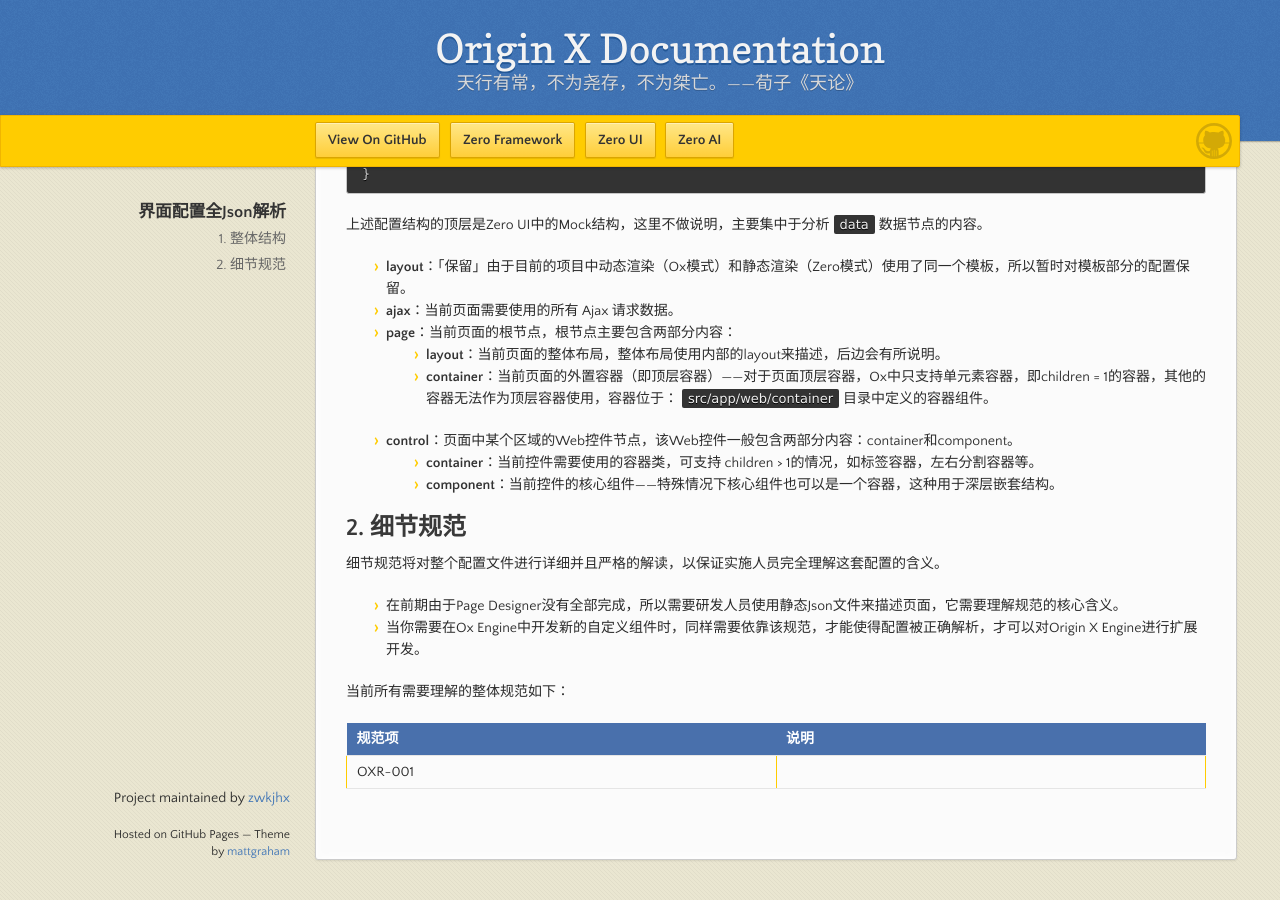
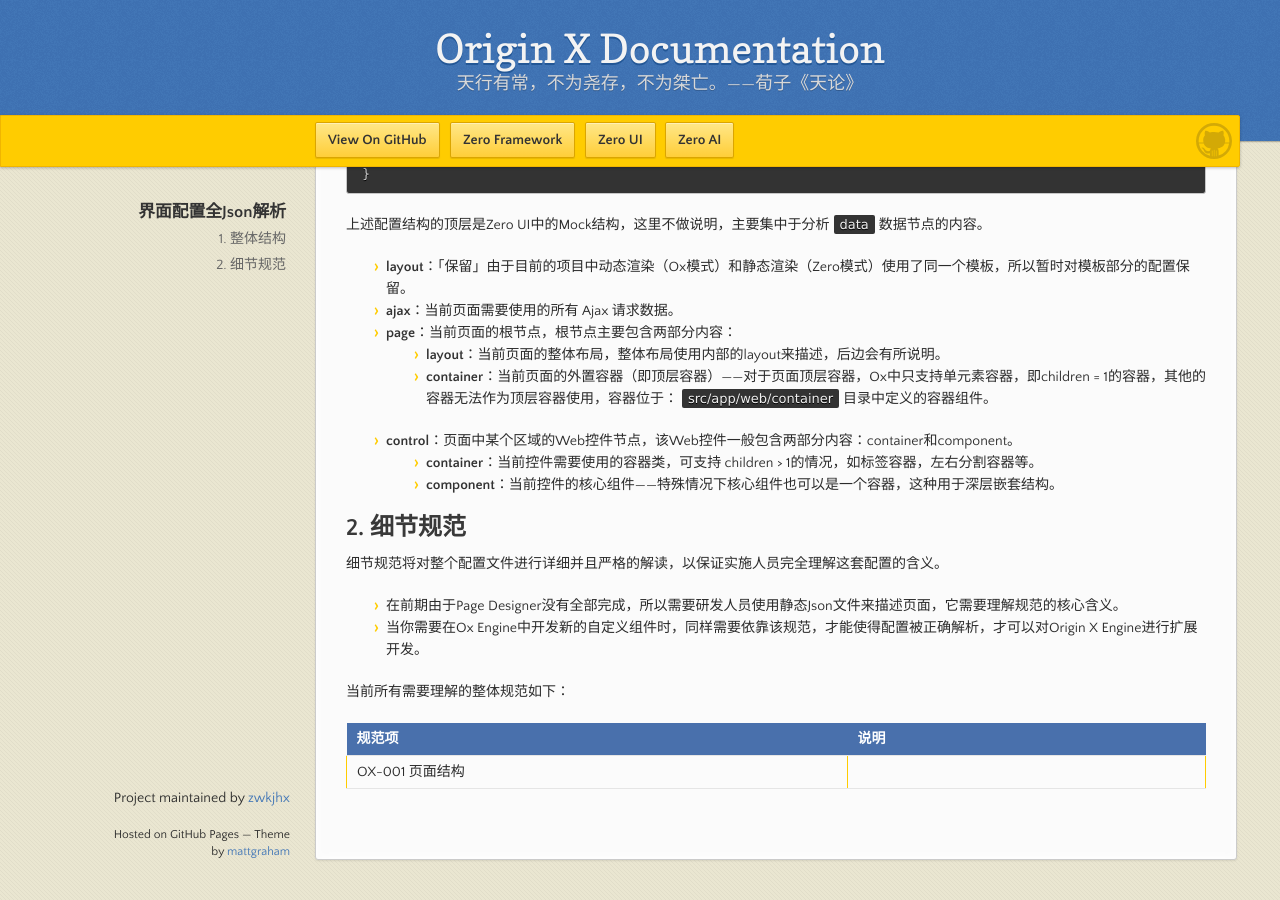
Before and after one commit to zwkjhx/ox-doc, a Jekyll site: the page built from specification/3-origin-xgui-fan/spo-001-jie-mian-pei-zhi-quan-json-jie-xi.md, in a window 1280 px wide and 900 px high, scrolled down 668 px. Built offline with Jekyll 4.4.1, drawn with Linux system fonts in a browser that asks for light colours; our own code applies the rules of GitHub Pages for plain Markdown files.

Commit message:
Updates specification/3-origin-xgui-fan/spo-001-jie-mian-pei-zhi-quan-json-jie-xi.md
Auto commit by GitBook Editor

```diff
--- a/specification/3-origin-xgui-fan/spo-001-jie-mian-pei-zhi-quan-json-jie-xi.md
+++ b/specification/3-origin-xgui-fan/spo-001-jie-mian-pei-zhi-quan-json-jie-xi.md
@@ -52,4 +52,4 @@
 
 | 规范项 | 说明 |
 | :--- | :--- |
-| OXR-001  |  |
+| OX-001 页面结构 |  |
```
